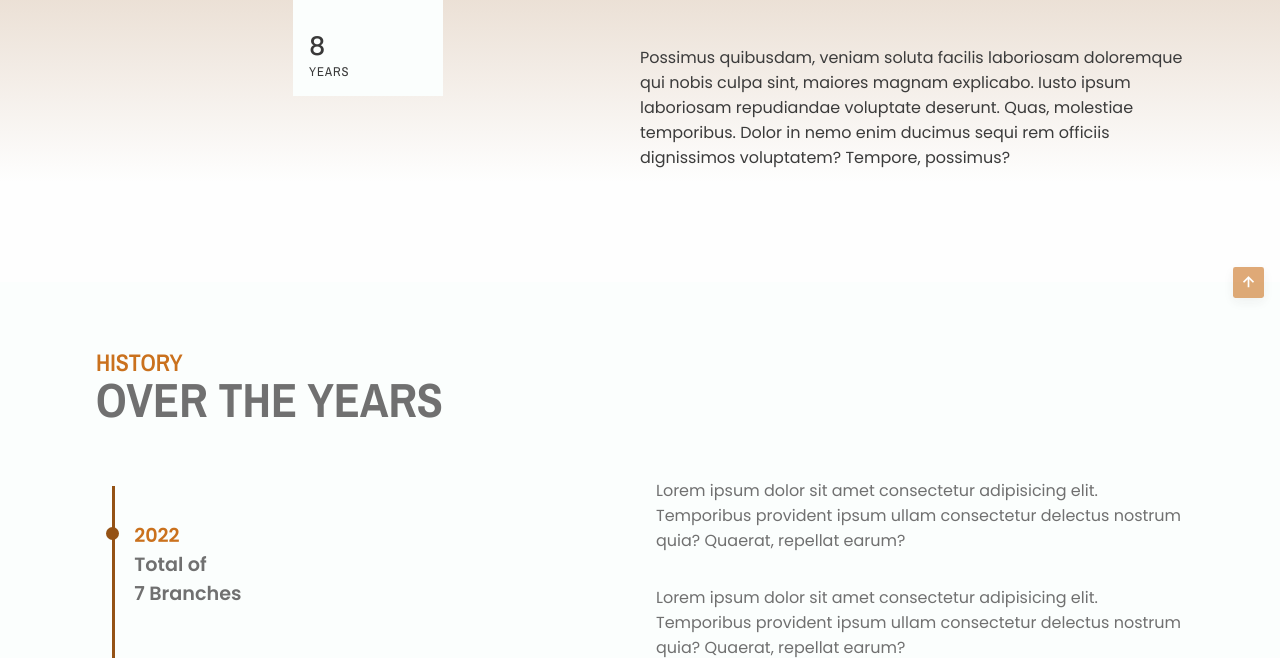
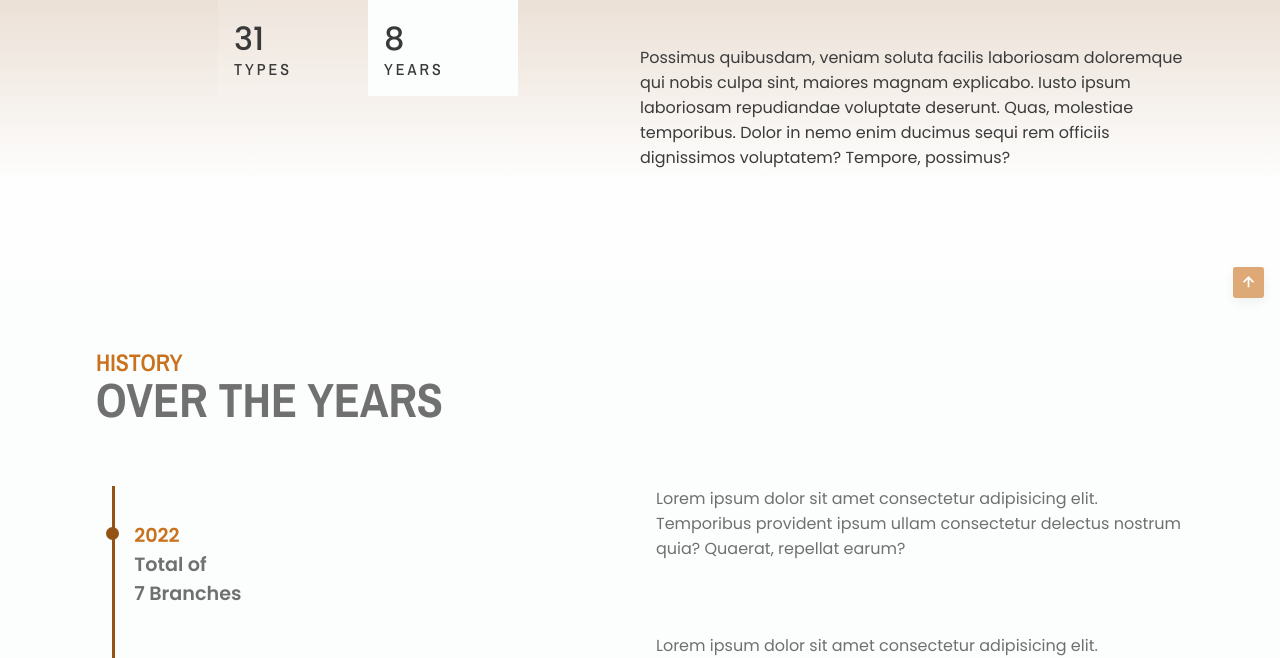
Before and after one commit to marizoo/vanilla-website-beer, a plain HTML site: page index.html in a window 1280 px wide. Shown: the part 742-1400 px from the top of the page. Drawn offline with nearby package versions, Linux system fonts and the light colour scheme.

Commit message:
media-queries: 1040px : 100%

```diff
--- a/css/style.scss
+++ b/css/style.scss
@@ -943,7 +943,49 @@ img{
 }
 }
 
-@media screen and (min-width: 1040px){};
+@media screen and (min-width: 1040px){
+
+    .about{
+
+        .about__status-container{
+            align-content: center;
+        width: 320px;
+
+        }
+
+        .about__status{
+            width: 150px;
+            height: 150px;
+        }
+
+        .about__status-numbers{
+        font-size: 2rem;
+        }
+
+        .about__status-title{
+            font-size: 1rem;
+            font-weight: var(--fw-medium);
+            letter-spacing: 3px;
+        }
+    }
+
+    .history{
+
+        .history__desc-par{
+            margin: 2rem 0 4.5rem 1rem;
+        }
+    }
+
+    .reviews{
+
+        .reviews__container{
+            display: flex;
+        }
+
+    }
+
+
+};
 
 @media screen and (min-width: 1200px){};
 
--- a/index.html
+++ b/index.html
@@ -253,7 +253,7 @@
                     <div class="review-card review-card3">
                         <img src="https://images.pexels.com/photos/937453/pexels-photo-937453.jpeg?auto=compress&cs=tinysrgb&dpr=2&w=500" alt="Shandeep" class="card__img">
                         <p class="card__name">Shandeep Singh</p>
-                        <p class="card__text">Lorem ipsum dolor, sit amet consectetur adipisicing elit. Maiores, sed repudiandae vero, accusamus minus dolores id dicta expeum rerum nisi.</p>
+                        <p class="card__text">Lorem ipsum dolor, sed repudiandae vero, accusamus minus dolores id dicta expeum rerum nisi.</p>
                     </div>
                 </div>
             </section>
```
Also changed, not shown: css/style.css, 1 other file.
